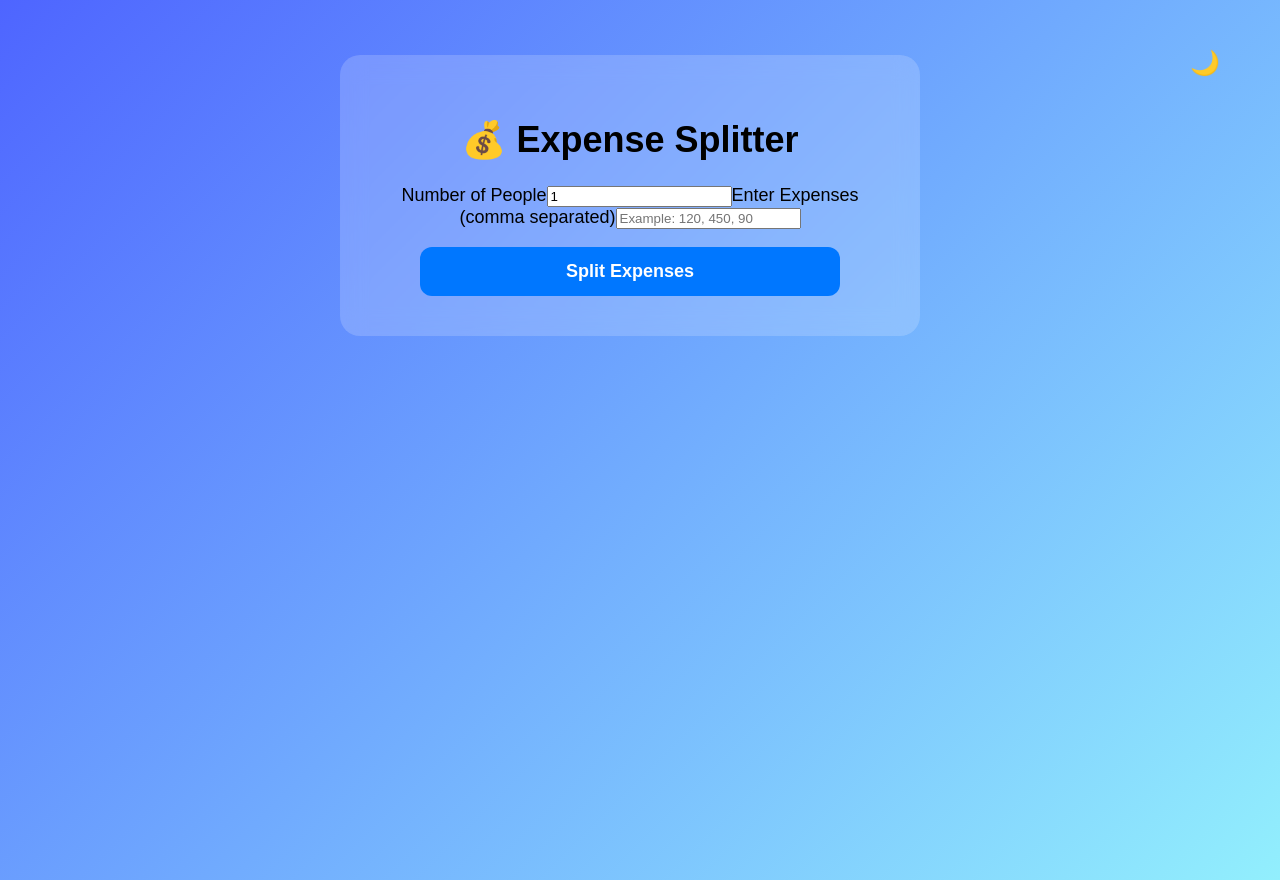
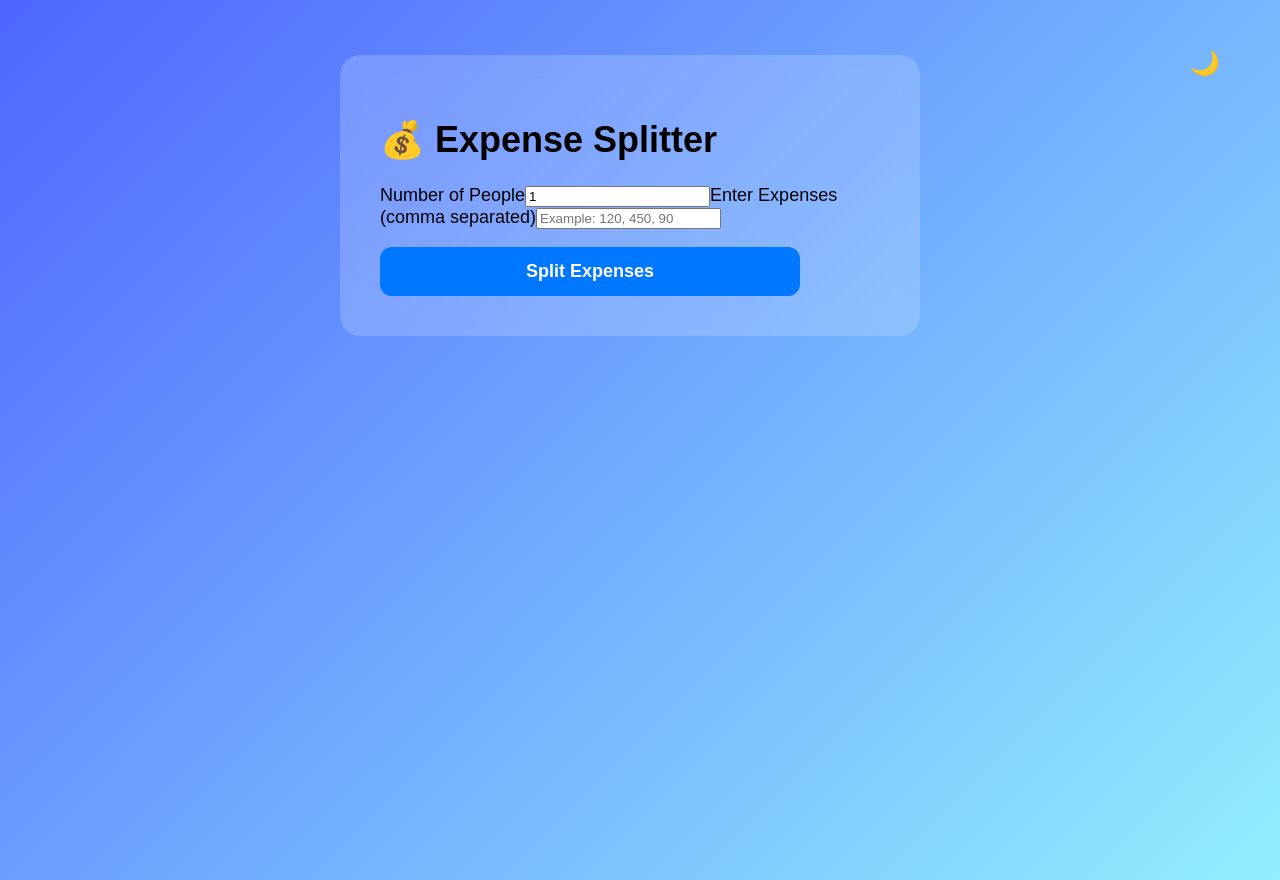
Before and after one commit to adityagitty23/AI-Travel-Planner, a React (Create React App) app in the folder frontend/: page /expenses in a window 1280 px wide. Built offline with nearby package versions, Linux system fonts and the light colour scheme.

Commit message:
Update ExpenseSplitter.css

```diff
--- a/frontend/src/pages/ExpenseSplitter.css
+++ b/frontend/src/pages/ExpenseSplitter.css
@@ -33,7 +33,7 @@
   border-radius: 20px;
   backdrop-filter: blur(12px);
   width: 500px;
-  text-align: centre;
+  text-align: left;
   font-size: large;
 }
 
```
